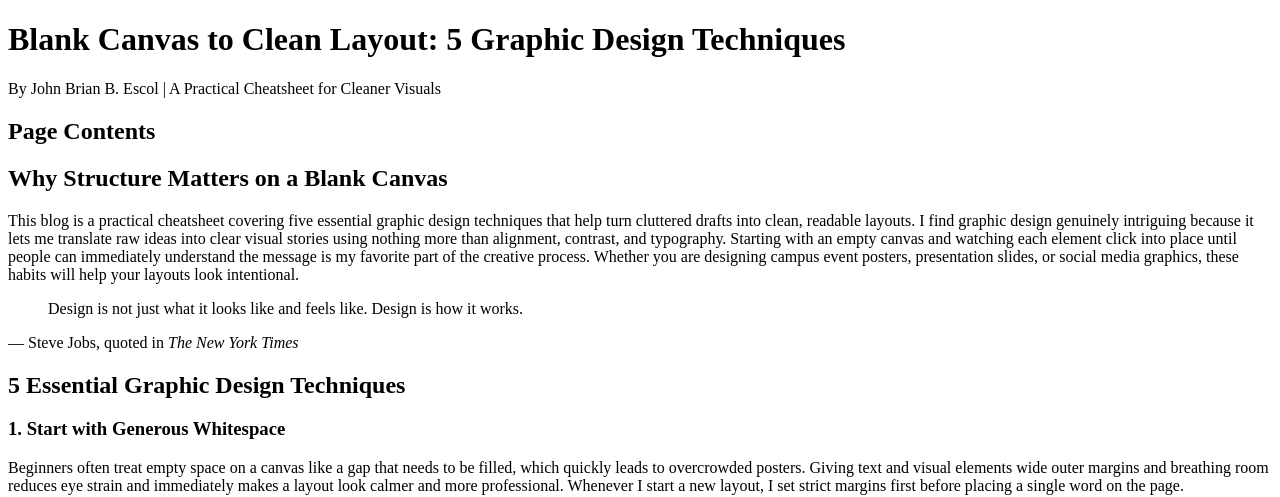
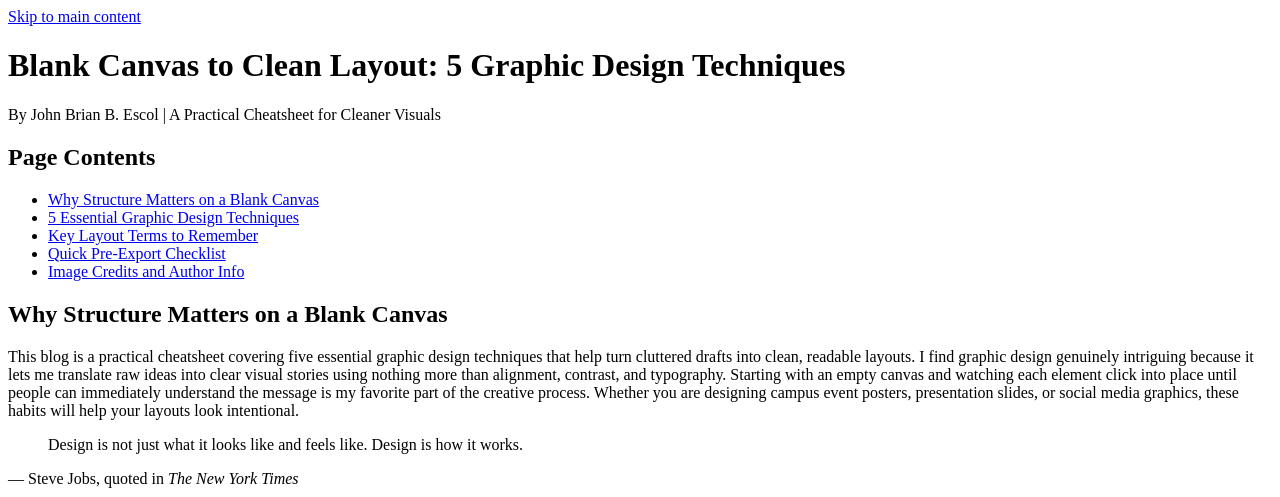
Before and after one commit to OmegaDaiKu/Blank-Canvas-to-Clean-Layout-5-Graphic-Design-Techniques, a plain HTML site: page index.html in a window 1280 px wide. Shown: the top 497 px of the page. Drawn offline with Linux system fonts and the light colour scheme.

Commit message:
feat: add section anchor navigation and skip link

```diff
--- a/index.html
+++ b/index.html
@@ -17,6 +17,9 @@
   </head>
   <!-- body: This element contains all the visible content of the webpage, such as headings, text, lists, and images. -->
   <body>
+    <!-- a (skip link): This anchor link at the top allows keyboard users to jump directly to #main without tabbing through the menu links first. -->
+    <a href="#main">Skip to main content</a>
+
     <!-- header: This groups the site title, author subtitle, and main page navigation at the top of the page. -->
     <header id="top">
       <!-- h1: This is the main heading of the entire webpage, used once at the top to establish the primary topic. -->
@@ -29,7 +32,20 @@
         <!-- h2: This labels the table of contents menu inside the navigation bar. -->
         <h2 id="nav-heading">Page Contents</h2>
         <!-- ul: This unordered list groups the navigation links together so screen readers announce how many items are in the menu. -->
-        <ul role="list"></ul>
+        <ul role="list">
+          <!-- li + a: Each list item holds an anchor link that jumps to the matching section id and uses descriptive destination text instead of "click here". -->
+          <li>
+            <a href="#introduction">Why Structure Matters on a Blank Canvas</a>
+          </li>
+          <li>
+            <a href="#techniques">5 Essential Graphic Design Techniques</a>
+          </li>
+          <li><a href="#design-terms">Key Layout Terms to Remember</a></li>
+          <li>
+            <a href="#pre-export-checklist">Quick Pre-Export Checklist</a>
+          </li>
+          <li><a href="#image-credits">Image Credits and Author Info</a></li>
+        </ul>
       </nav>
     </header>
 
@@ -273,6 +289,8 @@
         <a href="mailto:john.escol@carsu.edu.ph">Email the author</a>
       </address>
       <p>&copy; 2026 John Brian B. Escol. All rights reserved.</p>
+      <!-- a (back to top): This internal anchor link returns the user back to the #top header id. -->
+      <p><a href="#top">Back to top of the page</a></p>
     </footer>
   </body>
 </html>
```
